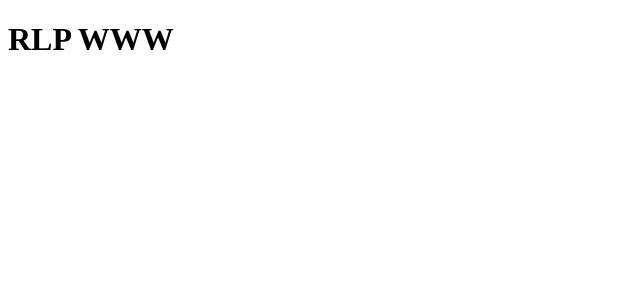
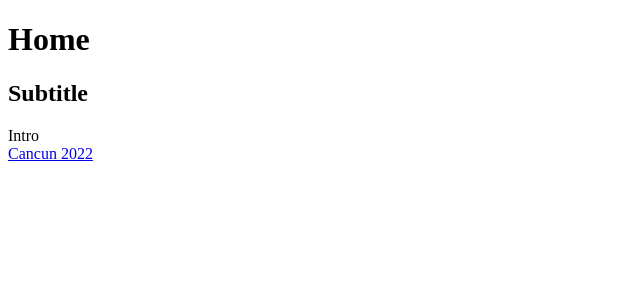
Before and after one commit to leon-luna-ray/rlp-www-ui, a Nuxt app: page / in a window 1280 px wide. Shown: the top 300 px of the page, without its empty margins (0-640 px from the left). Built offline with nearby package versions, Linux system fonts and the light colour scheme.

Commit message:
initial app structure and routing

```diff
--- a/app.vue
+++ /dev/null
@@ -1,5 +0,0 @@
-<template>
-  <div>
-    <h1>RLP WWW</h1>
-  </div>
-</template>
--- /dev/null
+++ b/pages/albums/[slug].vue
@@ -0,0 +1,8 @@
+<script setup>
+const { slug } = useRoute().params
+</script>
+<template>
+    <div class="gallery-detail">
+        <h1>Gallery Detail Page for {{ slug }}</h1>
+    </div>
+</template>
--- /dev/null
+++ b/pages/index.vue
@@ -0,0 +1,8 @@
+<template>
+    <div class="page-title">
+        <h1>Home</h1>
+        <h2>Subtitle</h2>
+    </div>
+    <div class="intro">Intro</div>
+    <div><NuxtLink to="/albums/cancun">Cancun 2022</NuxtLink></div>
+</template>
```
